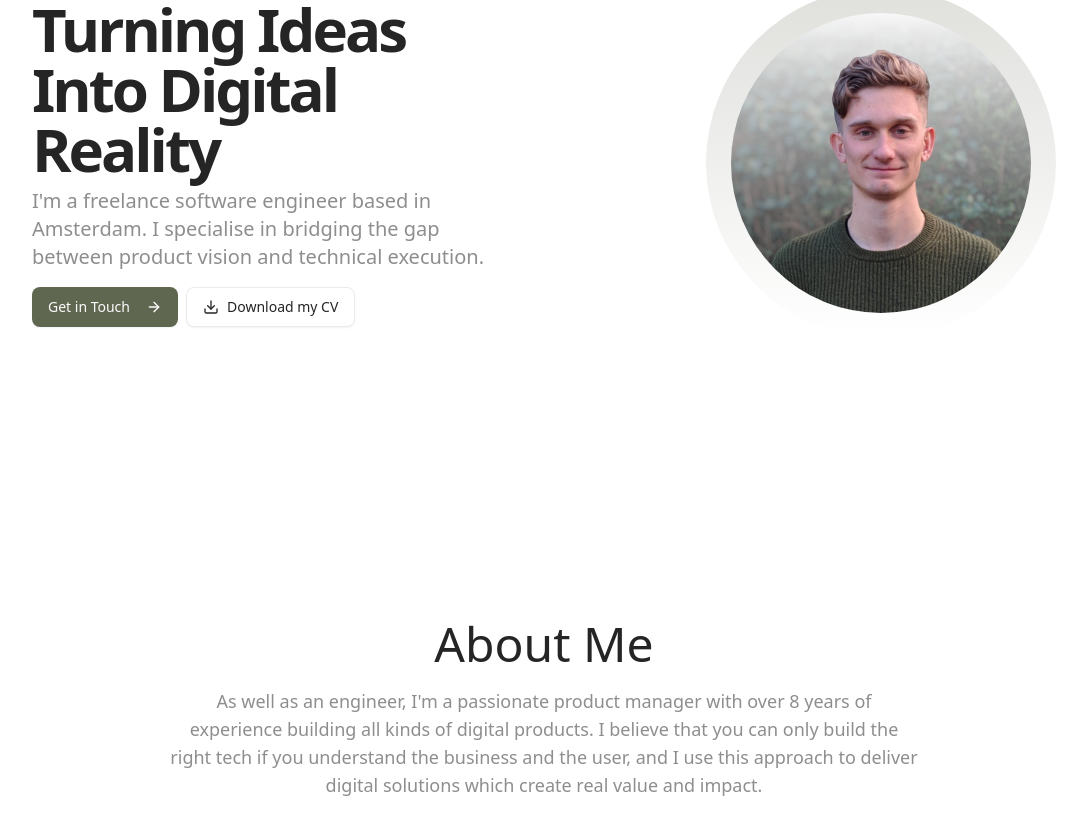
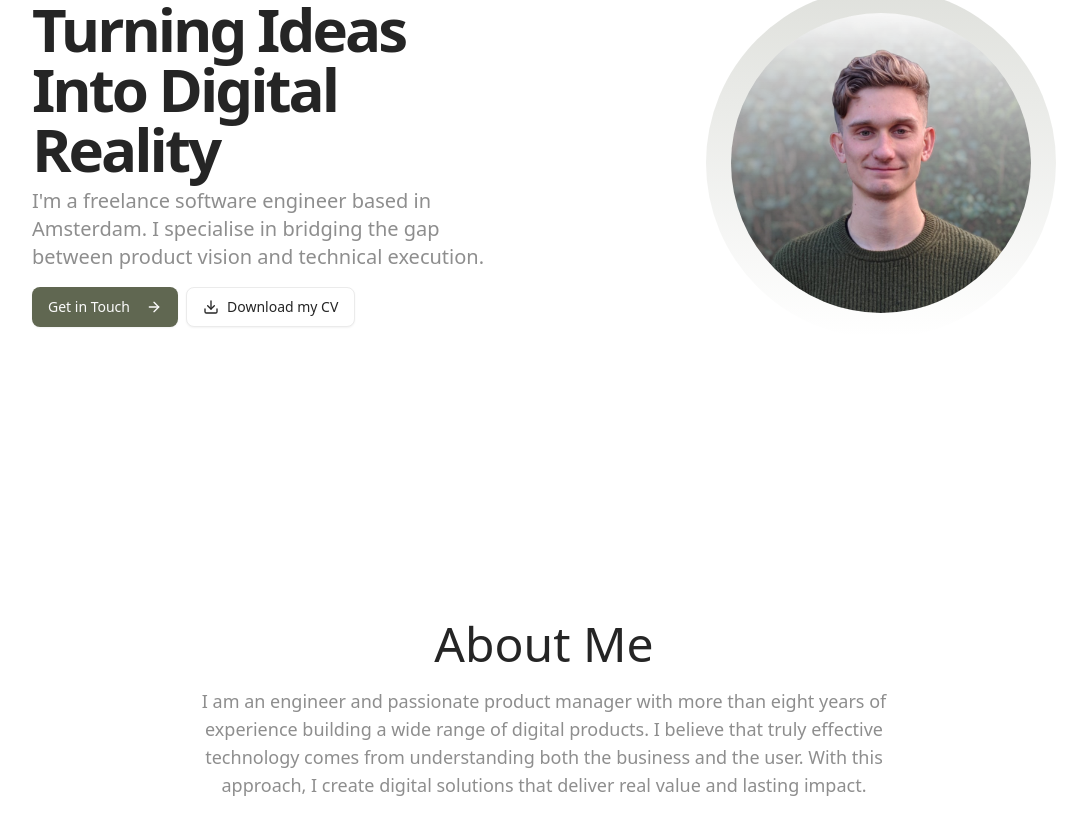
Before and after one commit to haydnjm/haydnjm-freelance-website, a Next.js app: page / in a window 1280 px wide. Shown: the part 205-1040 px from the top of the page, without its empty margins (96-1183 px from the left). Built offline with nearby package versions, Linux system fonts and the light colour scheme; no server answers.

Commit message:
update copy

```diff
--- a/src/app/page.tsx
+++ b/src/app/page.tsx
@@ -126,11 +126,12 @@ export default function Home() {
               About Me
             </h2>
             <p className="max-w-[85%] leading-normal text-muted-foreground sm:text-lg sm:leading-7">
-              As well as an engineer, I&apos;m a passionate product manager with
-              over 8 years of experience building all kinds of digital products.
-              I believe that you can only build the right tech if you understand
-              the business and the user, and I use this approach to deliver
-              digital solutions which create real value and impact.
+              I am an engineer and passionate product manager with more than
+              eight years of experience building a wide range of digital
+              products. I believe that truly effective technology comes from
+              understanding both the business and the user. With this approach,
+              I create digital solutions that deliver real value and lasting
+              impact.
             </p>
           </div>
         </section>
```
